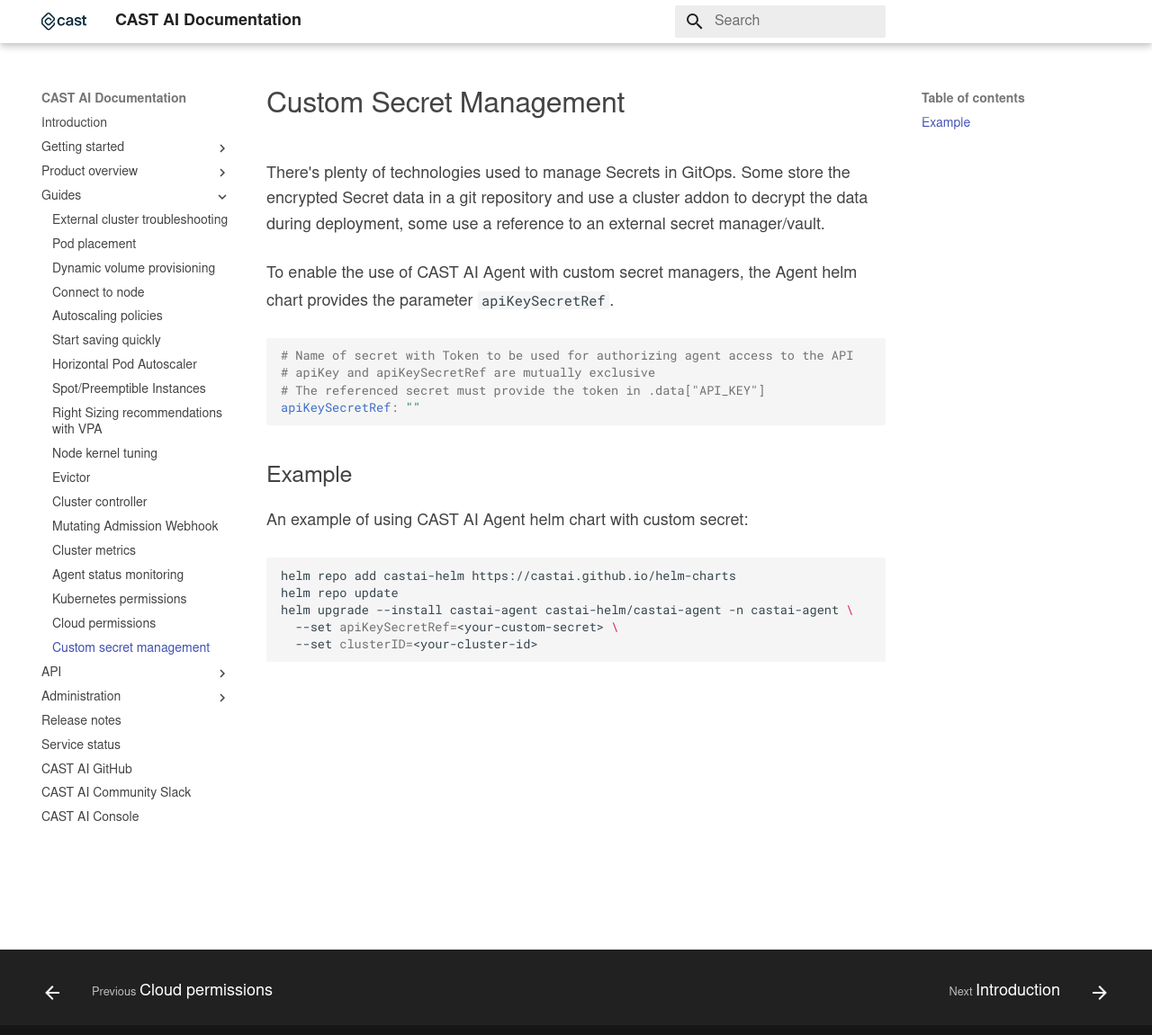
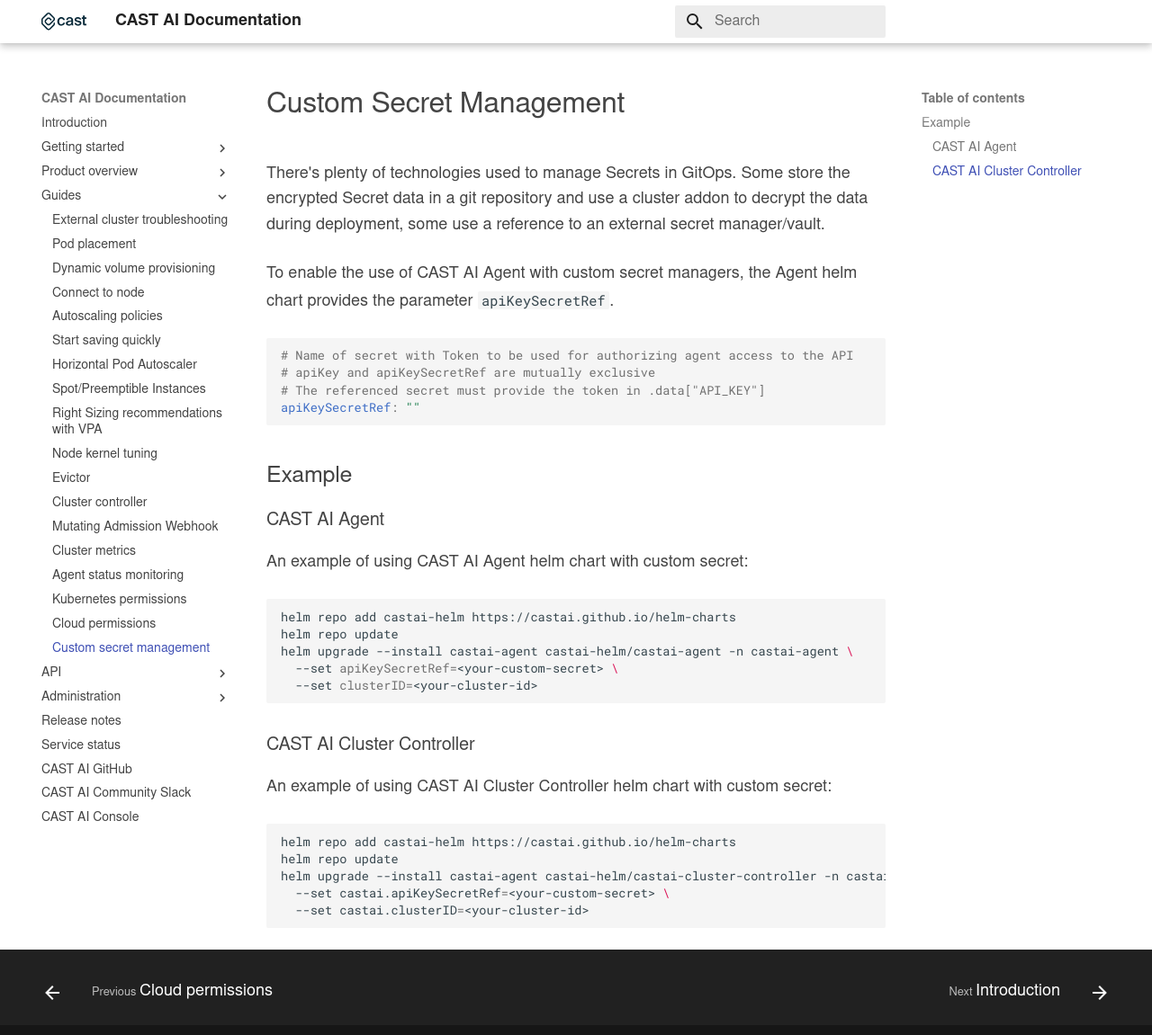
Before and after one commit to castai/docs, an MkDocs documentation site: the page built from docs/guides/custom-secret-management.md, in a window 1280 px wide and 1172 px high. Shown: the top 1151 px of the window at 90% size. Built offline with MkDocs 1.6.1 and Material for MkDocs 9.7.7, drawn with Linux system fonts in a browser that asks for light colours; some web fonts are replaced.

Commit message:
Add cluster-controller example (#222)

````diff
--- a/docs/guides/custom-secret-management.md
+++ b/docs/guides/custom-secret-management.md
@@ -21,6 +21,8 @@
 
 ## Example
 
+### CAST AI Agent
+
 An example of using CAST AI Agent helm chart with custom secret:
 
 ```shell
@@ -30,3 +32,15 @@
   --set apiKeySecretRef=<your-custom-secret> \
   --set clusterID=<your-cluster-id>
 ```
+
+### CAST AI Cluster Controller
+
+An example of using CAST AI Cluster Controller helm chart with custom secret:
+
+```shell
+helm repo add castai-helm https://castai.github.io/helm-charts
+helm repo update
+helm upgrade --install castai-agent castai-helm/castai-cluster-controller -n castai-agent \
+  --set castai.apiKeySecretRef=<your-custom-secret> \
+  --set castai.clusterID=<your-cluster-id>
+```
````
